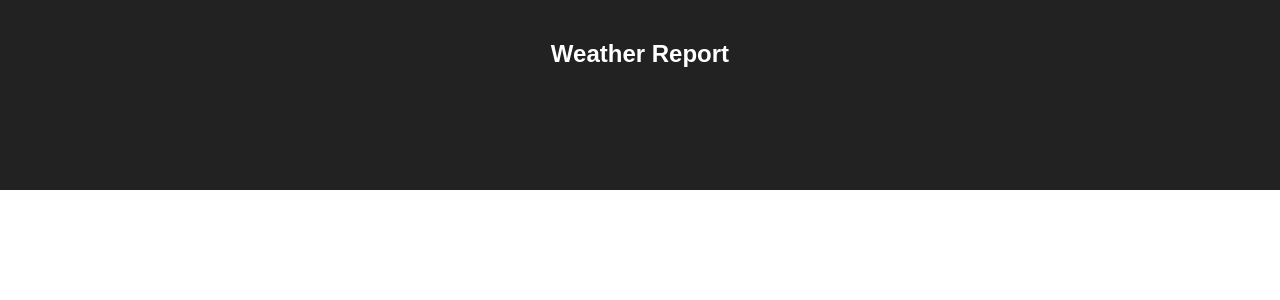
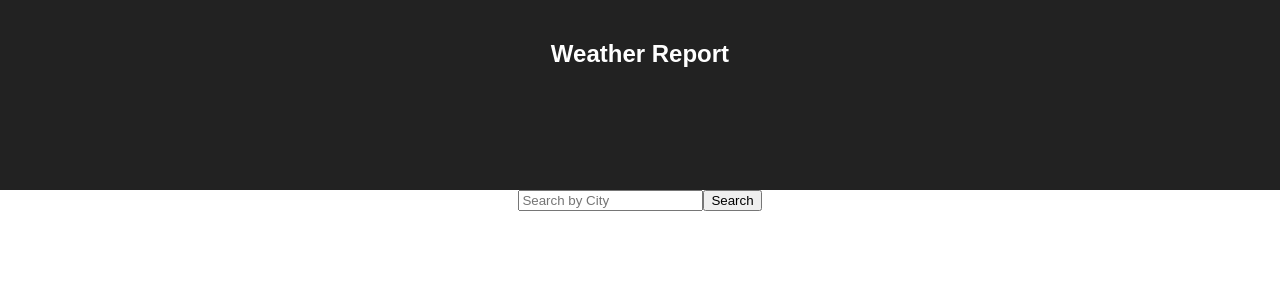
Before and after one commit to ejwill04/weather-report, a React (Create React App) app: page / in a window 1280 px wide. Shown: the top 300 px of the page. Built offline with nearby package versions, Linux system fonts and the light colour scheme.

Commit message:
Set up input and submit skeleton

```diff
--- a/src/App.js
+++ b/src/App.js
@@ -1,13 +1,42 @@
 import React, { Component } from 'react';
-import logo from './logo.svg';
 import './App.css';
 
 class App extends Component {
+  constructor() {
+    super();
+    this.state = {
+      userInput: '',
+    }
+    this.handleChange = this.handleChange.bind(this);
+    this.handleSubmit = this.handleSubmit.bind(this);
+  }
+
+  handleChange(e) {
+    this.setState({ userInput: e.target.value });
+  }
+
+  handleSubmit() {
+    console.log('submit')
+  }
+
   render() {
     return (
       <div className="App">
         <div className="App-header">
           <h2>Weather Report</h2>
+        </div>
+        <div id='search-container'>
+          <input
+              id='inputField'
+              placeholder='Search by City'
+              value={this.state.userInput}
+              onChange={this.handleChange}
+            ></input>
+          <button
+              id='submitBtn'
+              onClick={this.handleSubmit}
+            >Search
+          </button>
         </div>
       </div>
     );
```
Also changed, not shown: src/logo.svg (deleted).
